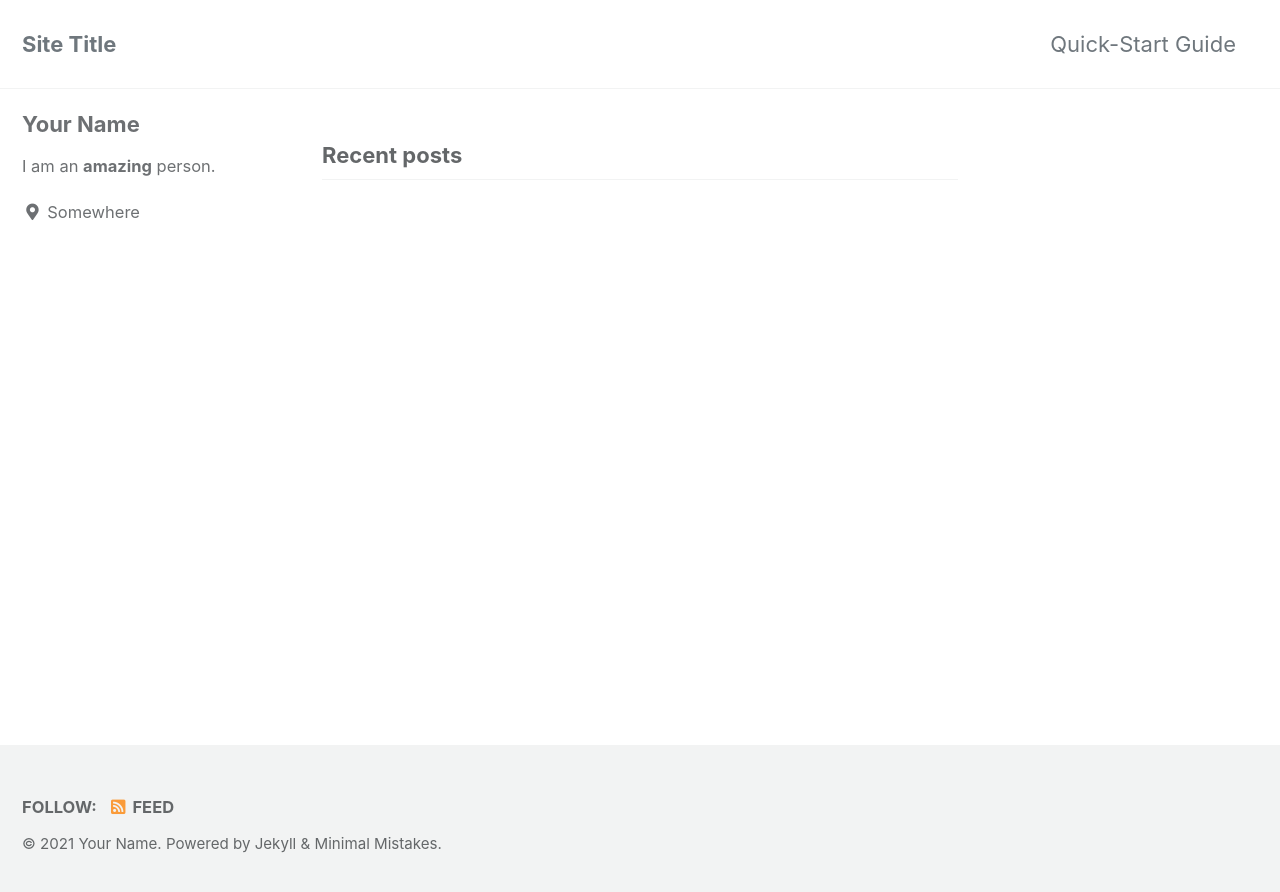
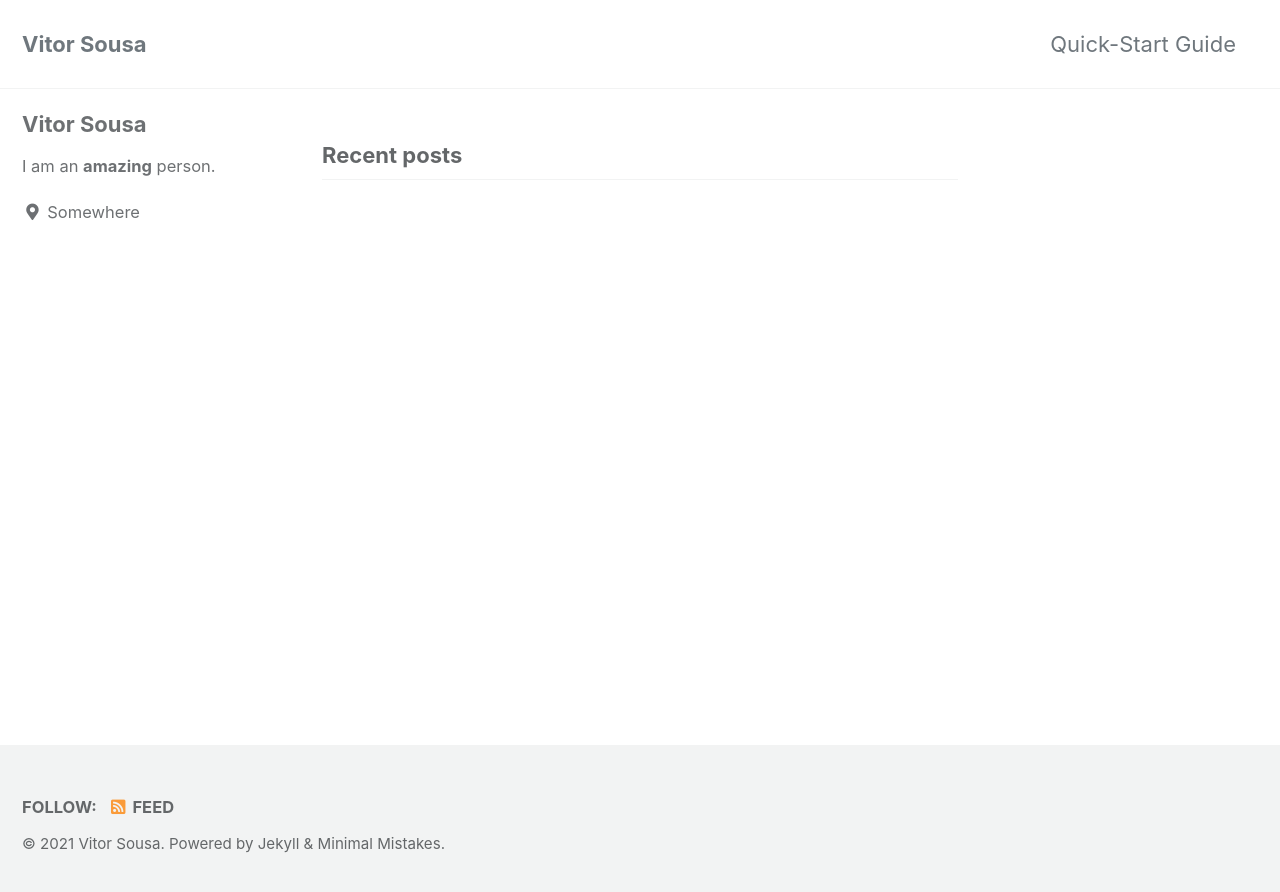
Before and after one commit to vitorhcsousa/vitorhcsousa.github.io, a Jekyll site: the page built from index.html, in a window 1280 px wide. Shown: the top 892 px of the page. Built offline with Jekyll 4.4.1, drawn with Linux system fonts in a browser that asks for light colours; cached includes are drawn as plain includes; the list of posts is cut into pages by our own code.

Commit message:
Update _config.yml

```diff
--- a/_config.yml
+++ b/_config.yml
@@ -16,10 +16,10 @@ minimal_mistakes_skin    : "default" # "air", "aqua", "contrast", "dark", "dirt"
 
 # Site Settings
 locale                   : "en-US"
-title                    : "Site Title"
+title                    : "Vitor Sousa"
 title_separator          : "-"
 subtitle                 : # site tagline that appears below site title in masthead
-name                     : "Your Name"
+name                     : "Vitor Sousa"
 description              : "An amazing website."
 url                      : # the base hostname & protocol for your site e.g. "https://mmistakes.github.io"
 baseurl                  : # the subpath of your site, e.g. "/blog"
@@ -102,16 +102,16 @@ analytics:
 
 # Site Author
 author:
-  name             : "Your Name"
+  name             : "Vitor Sousa"
   avatar           : # path of avatar image, e.g. "/assets/images/bio-photo.jpg"
   bio              : "I am an **amazing** person."
   location         : "Somewhere"
   email            :
   links:
-    - label: "Email"
+    - label: "vitorsousavhcs@outlook.com"
       icon: "fas fa-fw fa-envelope-square"
       # url: "mailto:your.name@email.com"
-    - label: "Website"
+    - label: "vitorhcsousa@github.io"
       icon: "fas fa-fw fa-link"
       # url: "https://your-website.com"
     - label: "Twitter"
```
